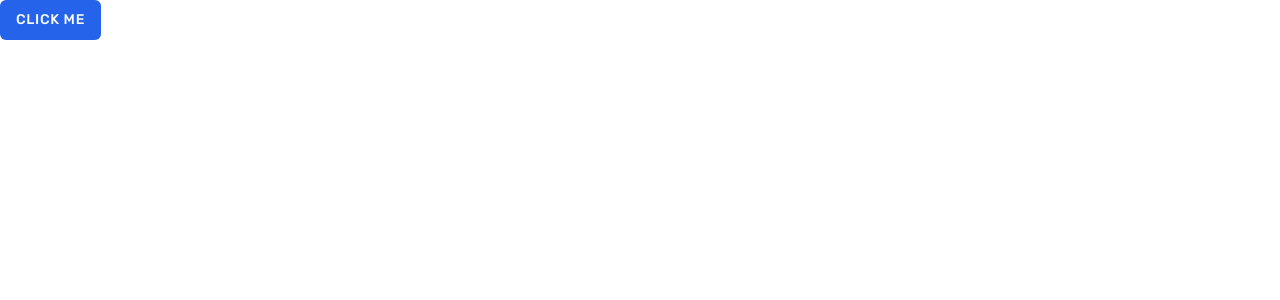
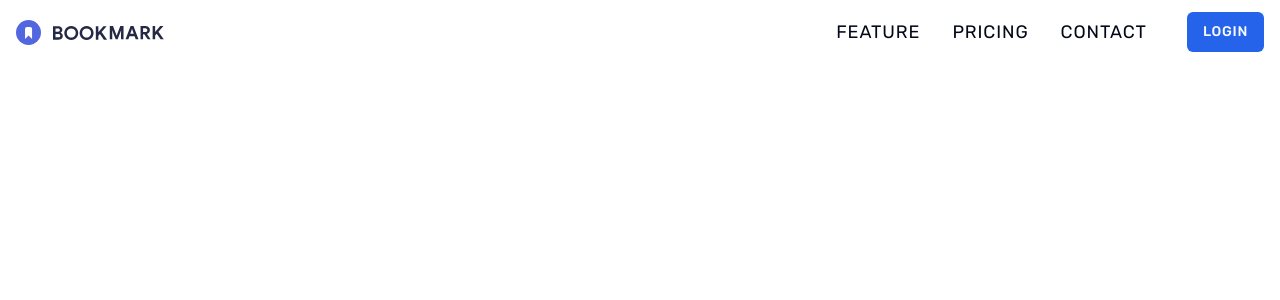
Before and after one commit to fitrondev/bookmark-landing-page, a React (Vite) app: page / in a window 1280 px wide. Shown: the top 300 px of the page. Built offline with nearby package versions, Linux system fonts and the light colour scheme.

Commit message:
chore: Update App component to use Header instead of Button

```diff
--- a/src/App.tsx
+++ b/src/App.tsx
@@ -1,9 +1,9 @@
-import { Button } from "@/components/ui/button";
+import Header from "./components/layouts/Header";
 
 export default function App() {
   return (
-    <div>
-      <Button>Click me</Button>
-    </div>
+    <>
+      <Header />
+    </>
   );
 }
```
